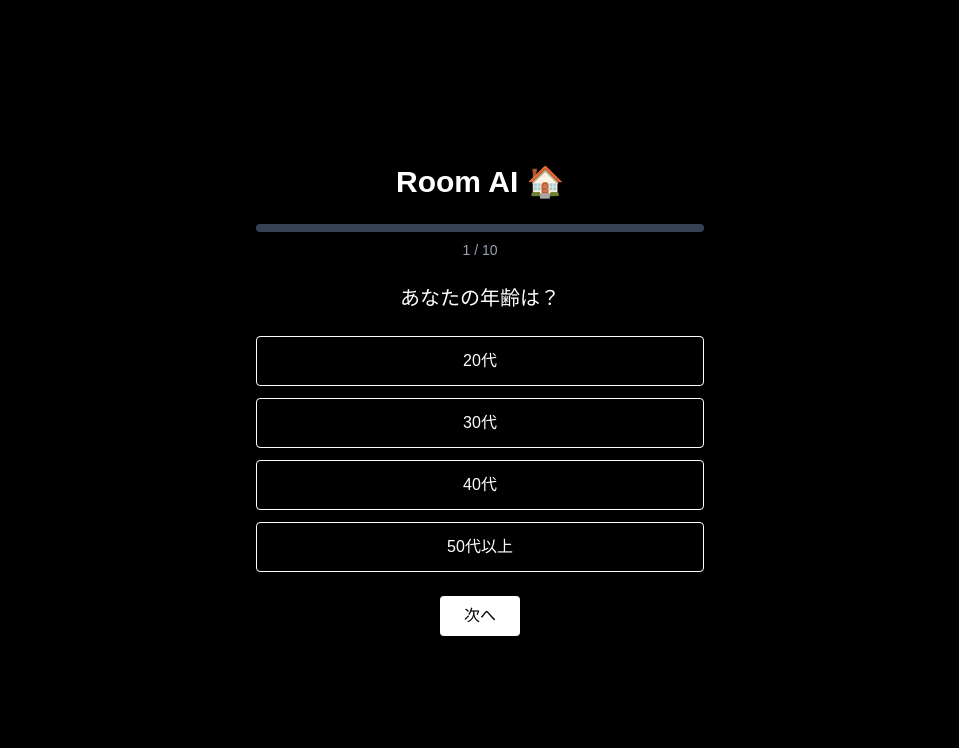
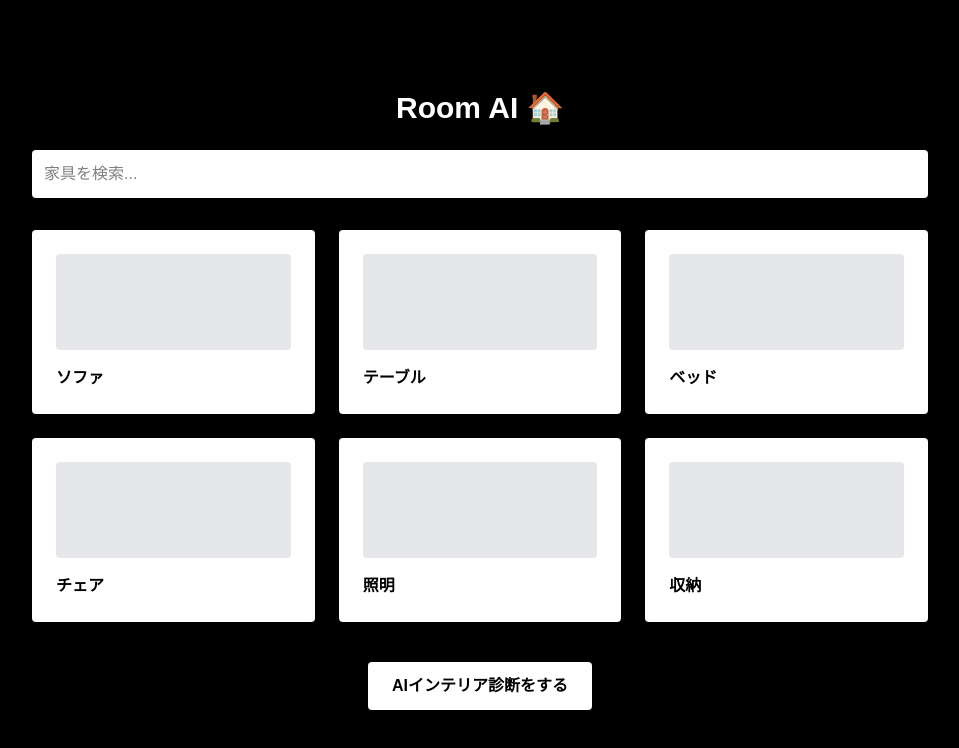
Before and after one commit to 86-create/room-ai, a Next.js app: page / in a window 1280 px wide. Shown: the top 748 px of the page, without its empty margins (160-1119 px from the left). Built offline with nearby package versions, Linux system fonts and the light colour scheme.

Commit message:
add intro animation and fake homepage

```diff
--- a/src/app/page.js
+++ b/src/app/page.js
@@ -1,156 +1,110 @@
 "use client";
-import { useState } from "react";
+import { useState, useEffect } from "react";
 
 export default function Home() {
-  const questions = [
-    { id: "age", question: "あなたの年齢は？", options: ["20代", "30代", "40代", "50代以上"] },
-    { id: "gender", question: "性別は？", options: ["男性", "女性", "その他"] },
-    { id: "income", question: "年収は？", options: ["〜300万", "300〜500万", "500〜800万", "800万以上"] },
-    { id: "space", question: "部屋の広さは？", options: ["ワンルーム", "1LDK", "2LDK", "3LDK以上"] },
-    { id: "ownership", question: "住居タイプは？", options: ["賃貸", "持ち家"] },
-    { id: "style", question: "好きなインテリアは？", options: ["北欧", "モダン", "和風", "ホテルライク"] },
-    { id: "color", question: "好きな色味は？", options: ["白系", "黒系", "木目", "カラフル"] },
-    { id: "budget", question: "家具にかけられる予算は？", options: ["〜10万", "10〜30万", "30〜50万", "50万以上"] },
-    { id: "priority", question: "部屋で一番重視することは？", options: ["デザイン", "快適さ", "収納", "機能性"] },
-    { id: "pets", question: "ペットはいますか？", options: ["いない", "犬", "猫", "その他"] },
-  ];
+  const [screen, setScreen] = useState("intro");
+  // intro → home → diagnosis
 
-  const [step, setStep] = useState(0);
-  const [answers, setAnswers] = useState({});
-  const [error, setError] = useState("");
-
-  const currentQuestion = questions[step];
-  const progress = ((step) / questions.length) * 100;
-
-  const handleSelect = (value) => {
-    setAnswers({ ...answers, [currentQuestion.id]: value });
-    setError("");
-  };
-
-  const handleNext = () => {
-    if (!answers[currentQuestion.id]) {
-      setError("選択してください");
-      return;
+  // 3秒後にホームへ
+  useEffect(() => {
+    if (screen === "intro") {
+      setTimeout(() => {
+        setScreen("home");
+      }, 3000);
     }
-    setError("");
-
-    if (step < questions.length - 1) {
-      setStep(step + 1);
-    } else {
-      setStep(step + 1);
-    }
-  };
-
-  const handleBack = () => {
-    setError("");
-    setStep(step - 1);
-  };
+  }, [screen]);
 
   return (
-    <main className="flex min-h-screen flex-col items-center justify-center bg-black text-white p-6 text-center">
-      <h1 className="text-3xl font-bold mb-6">Room AI 🏠</h1>
+    <main className="min-h-screen bg-black text-white flex items-center justify-center p-6">
 
-      {step < questions.length && (
-        <>
-          {/* 進捗バー */}
-          <div className="w-full max-w-md mb-6">
-            <div className="h-2 bg-gray-700 rounded">
-              <div
-                className="h-2 bg-white rounded transition-all duration-300"
-                style={{ width: `${progress}%` }}
-              ></div>
+      {/* ================= INTRO ================= */}
+      {screen === "intro" && (
+        <div className="text-5xl font-bold animate-fadeOut">
+          Room AI
         </div>
-            <p className="text-sm mt-2 text-gray-400">
-              {step + 1} / {questions.length}
-            </p>
+      )}
+
+      {/* ================= HOME ================= */}
+      {screen === "home" && (
+        <div className="w-full max-w-4xl">
+
+          <h1 className="text-3xl font-bold mb-6 text-center">
+            Room AI 🏠
+          </h1>
+
+          {/* 検索バー */}
+          <div className="mb-8">
+            <input
+              type="text"
+              placeholder="家具を検索..."
+              className="w-full p-3 rounded bg-white text-black"
+            />
           </div>
 
-          <h2 className="text-xl mb-6">{currentQuestion.question}</h2>
-
-          <div className="flex flex-col gap-3 mb-6 w-full max-w-md">
-            {currentQuestion.options.map((option) => (
-              <button
-                key={option}
-                onClick={() => handleSelect(option)}
-                className={`px-6 py-3 rounded border transition ${
-                  answers[currentQuestion.id] === option
-                    ? "bg-white text-black"
-                    : "border-white hover:bg-gray-800"
-                }`}
+          {/* 家具一覧 */}
+          <div className="grid grid-cols-2 md:grid-cols-3 gap-6 mb-10">
+            {["ソファ", "テーブル", "ベッド", "チェア", "照明", "収納"].map((item) => (
+              <div
+                key={item}
+                className="bg-white text-black p-6 rounded shadow"
               >
-                {option}
-              </button>
+                <div className="h-24 bg-gray-200 mb-4 rounded"></div>
+                <p className="font-semibold">{item}</p>
+              </div>
             ))}
           </div>
 
-          {error && <p className="text-red-500 mb-4">{error}</p>}
-
-          <div className="flex gap-4">
-            {step > 0 && (
+          {/* 診断ボタン */}
+          <div className="text-center">
             <button
-                onClick={handleBack}
-                className="px-6 py-2 border rounded hover:bg-gray-800"
+              onClick={() => setScreen("diagnosis")}
+              className="bg-white text-black px-6 py-3 rounded font-bold hover:bg-gray-300 transition"
             >
-                戻る
+              AIインテリア診断をする
             </button>
+          </div>
+        </div>
       )}
 
+      {/* ================= DIAGNOSIS ================= */}
+      {screen === "diagnosis" && (
+        <div className="text-center">
+          <h2 className="text-2xl font-bold mb-6">
+            診断画面（ここに前の診断ロジックを入れます）
+          </h2>
           <button
-              onClick={handleNext}
-              className="px-6 py-2 bg-white text-black rounded hover:bg-gray-300"
+            onClick={() => setScreen("home")}
+            className="border px-6 py-2 rounded"
           >
-              {step === questions.length - 1 ? "診断する" : "次へ"}
+            トップへ戻る
           </button>
         </div>
-        </>
       )}
 
-      {step === questions.length && (
-  <>
-    <h2 className="text-2xl font-bold mb-6">診断結果 🎉</h2>
-
-    {(() => {
-      let type = "";
-      let description = "";
-
-      if (
-        answers.style === "北欧" &&
-        answers.color === "白系" &&
-        answers.priority === "デザイン"
-      ) {
-        type = "🧊 北欧ミニマリスト";
-        description =
-          "シンプルで洗練された空間を好むタイプ。無駄を省き、機能美を大切にします。";
-      } else if (
-        answers.style === "モダン" &&
-        answers.color === "黒系" &&
-        answers.income === "800万以上"
-      ) {
-        type = "🏨 ラグジュアリーホテル系";
-        description =
-          "高級感と統一感を重視。ホテルのような非日常空間を目指すタイプ。";
-      } else if (
-        answers.style === "和風" &&
-        answers.color === "木目"
-      ) {
-        type = "🌿 ナチュラル和モダン";
-        description =
-          "自然素材と落ち着きを好むタイプ。心が安らぐ空間作りが得意。";
-      } else {
-        type = "🎨 クリエイティブ個性派";
-        description =
-          "自分らしさを大切にする自由な発想タイプ。色やデザインで遊び心を表現します。";
+      {/* アニメーションCSS */}
+      <style jsx>{`
+        .animate-fadeOut {
+          animation: fadeOut 3s ease forwards;
         }
 
-      return (
-        <div className="bg-white text-black p-6 rounded w-full max-w-md text-left">
-          <h3 className="text-xl font-bold mb-4">{type}</h3>
-          <p>{description}</p>
-        </div>
-      );
-    })()}
-  </>
-)}
+        @keyframes fadeOut {
+          0% {
+            opacity: 1;
+            filter: blur(0px);
+            transform: scale(1);
+          }
+          70% {
+            opacity: 1;
+            filter: blur(4px);
+            transform: scale(1.05);
+          }
+          100% {
+            opacity: 0;
+            filter: blur(20px);
+            transform: scale(1.2);
+          }
+        }
+      `}</style>
     </main>
   );
 }
```
Lines whose indentation alone changed are shown as unchanged.
